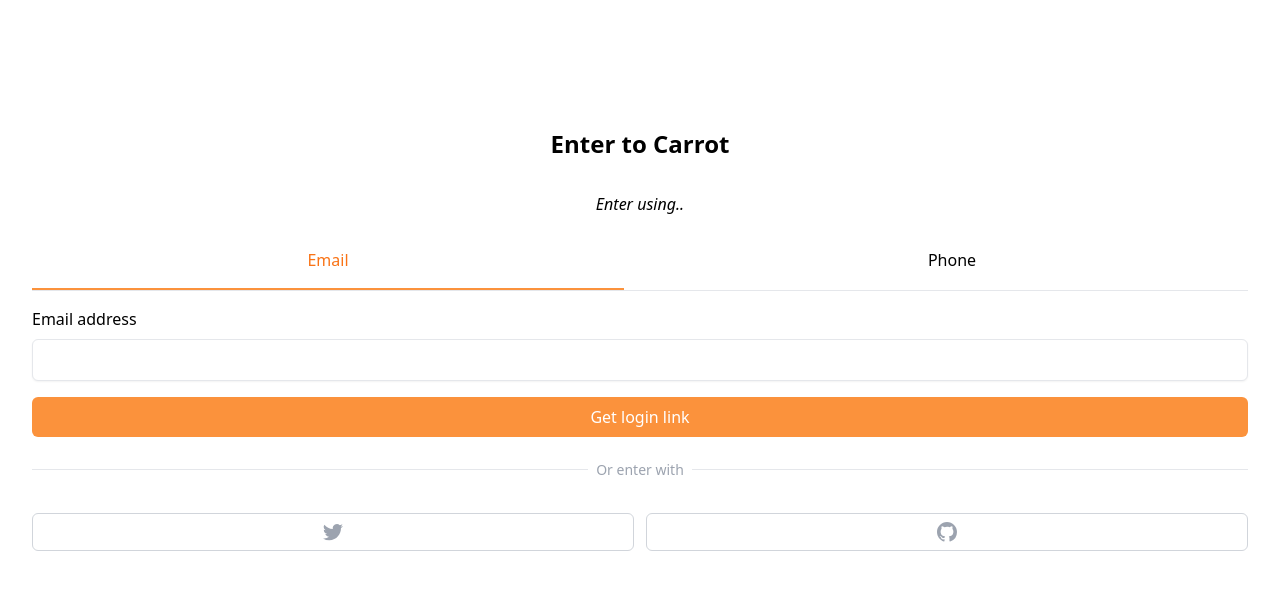
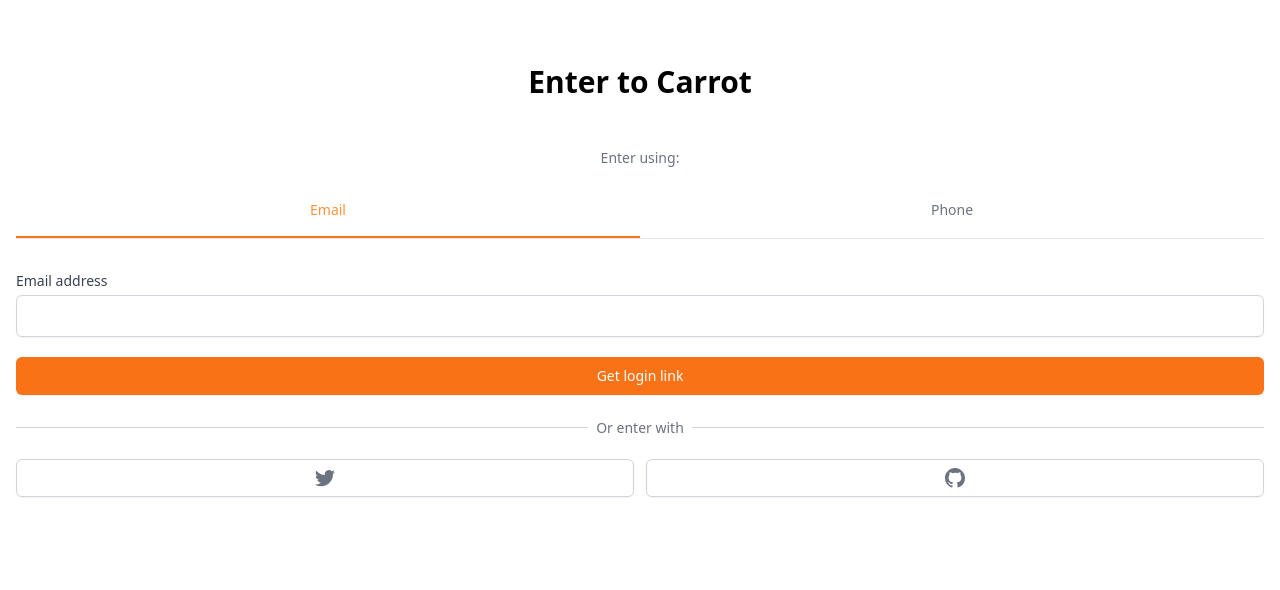
Before and after one commit to mjjomdev/carrot-market, a Next.js app: page /enter in a window 1280 px wide. Shown: the top 590 px of the page. Built offline with nearby package versions, Linux system fonts and the light colour scheme.

Commit message:
ADD: detail & upload

```diff
--- a/pages/enter.tsx
+++ b/pages/enter.tsx
@@ -1,52 +1,89 @@
+import type { NextPage } from "next";
 import { useState } from "react";
 
-function convertClassnames(...classnames: string[]) {
-  return classnames.join(' ');
+function cls(...classnames: string[]) {
+  return classnames.join(" ");
 }
 
-export default function Enter() {
+const Enter: NextPage = () => {
   const [method, setMethod] = useState<"email" | "phone">("email");
   const onEmailClick = () => setMethod("email");
   const onPhoneClick = () => setMethod("phone");
   return (
-    <div className="mt-32 px-8">
-      <h3 className="text-2xl font-bold text-center">Enter to Carrot</h3>
-      <div className="mt-8">
+    <div className="mt-16 px-4">
+      <h3 className="text-3xl font-bold text-center">Enter to Carrot</h3>
+      <div className="mt-12">
         <div className="flex flex-col items-center">
-          <h5 className="italic">Enter using..</h5>
-          <div className="grid border-b w-full mt-8 grid-cols-2 gap-8 font-medium">
-            <button className={convertClassnames('pb-4 border-b-2', method === 'email' ? 'border-orange-400 text-orange-500' : 'border-transparent')} onClick={onEmailClick}>Email</button>
-            <button className={convertClassnames('pb-4 border-b-2', method === 'phone' ? 'border-orange-400 text-orange-500' : 'border-transparent')} onClick={onPhoneClick}>Phone</button>
+          <h5 className="text-sm text-gray-500 font-medium">Enter using:</h5>
+          <div className="grid  border-b  w-full mt-8 grid-cols-2 ">
+            <button
+              className={cls(
+                "pb-4 font-medium text-sm border-b-2",
+                method === "email"
+                  ? " border-orange-500 text-orange-400"
+                  : "border-transparent hover:text-gray-400 text-gray-500"
+              )}
+              onClick={onEmailClick}
+            >
+              Email
+            </button>
+            <button
+              className={cls(
+                "pb-4 font-medium text-sm border-b-2",
+                method === "phone"
+                  ? " border-orange-500 text-orange-400"
+                  : "border-transparent hover:text-gray-400 text-gray-500"
+              )}
+              onClick={onPhoneClick}
+            >
+              Phone
+            </button>
           </div>
         </div>
-        <form className="mt-4">
-          <label>
+        <form className="flex flex-col mt-8">
+          <label htmlFor="input" className="text-sm font-medium text-gray-700">
             {method === "email" ? "Email address" : null}
             {method === "phone" ? "Phone number" : null}
           </label>
-          <div className="mt-2 mb-4">
-            {method === "email" ? <input type="email" className="appearance-none w-full border-gray-200 rounded-md shadow-sm placeholder-gray-300 focus:border-none focus:ring-orange-300" required /> : null}
+          <div className="mt-1">
+            {method === "email" ? (
+              <input
+                id="input"
+                type="email"
+                className="appearance-none w-full px-3 py-2 border border-gray-300 rounded-md shadow-sm placeholder-gray-400 focus:outline-none focus:ring-orange-500 focus:border-orange-500"
+                required
+              />
+            ) : null}
             {method === "phone" ? (
-              <div className="flex">
-                <span className="flex rounded-l-md justify-center items-center border border-r-0 px-4 bg-gray-50 select-none text-gray-400">+82</span>
-                <input type="number" className="appearance-none w-full border-gray-200 rounded-r-md shadow-sm placeholder-gray-300 focus:border-none focus:ring-orange-300" required />
+              <div className="flex rounded-md shadow-sm">
+                <span className="flex items-center justify-center px-3 rounded-l-md border border-r-0 border-gray-300 bg-gray-50 text-gray-500 select-none text-sm">
+                  +82
+                </span>
+                <input
+                  id="input"
+                  type="number"
+                  className="appearance-none w-full px-3 py-2 border border-gray-300 rounded-md rounded-l-none shadow-sm placeholder-gray-400 focus:outline-none focus:ring-orange-500 focus:border-orange-500"
+                  required
+                />
               </div>
             ) : null}
           </div>
-          <button className="text-white bg-orange-400 hover:bg-orange-500 rounded-md w-full font-medium p-2">
+          <button className="mt-5 bg-orange-500 hover:bg-orange-600 text-white py-2 px-4 border border-transparent rounded-md shadow-sm text-sm font-medium focus:ring-2 focus:ring-offset-2 focus:ring-orange-500 focus:outline-none ">
             {method === "email" ? "Get login link" : null}
             {method === "phone" ? "Get one-time password" : null}
           </button>
         </form>
         <div className="mt-8">
           <div className="relative">
-            <div className="absolute w-full border-t" />
-            <div className="relative -top-3 text-center">
-              <span className="bg-white px-2 text-sm text-gray-400">Or enter with</span>
+            <div className="absolute w-full border-t border-gray-300" />
+            <div className="relative -top-3 text-center ">
+              <span className="bg-white px-2 text-sm text-gray-500">
+                Or enter with
+              </span>
             </div>
           </div>
-          <div className="grid grid-cols-2 gap-3 mt-5">
-            <button className="flex justify-center items-center py-2 border border-gray-300 rounded-md bg-white text-sm font-medium text-gray-400">
+          <div className="grid grid-cols-2 mt-2 gap-3">
+            <button className="flex justify-center items-center py-2 px-4 border border-gray-300 rounded-md shadow-sm bg-white text-sm font-medium text-gray-500 hover:bg-gray-50">
               <svg
                 className="w-5 h-5"
                 aria-hidden="true"
@@ -56,7 +93,7 @@
                 <path d="M6.29 18.251c7.547 0 11.675-6.253 11.675-11.675 0-.178 0-.355-.012-.53A8.348 8.348 0 0020 3.92a8.19 8.19 0 01-2.357.646 4.118 4.118 0 001.804-2.27 8.224 8.224 0 01-2.605.996 4.107 4.107 0 00-6.993 3.743 11.65 11.65 0 01-8.457-4.287 4.106 4.106 0 001.27 5.477A4.073 4.073 0 01.8 7.713v.052a4.105 4.105 0 003.292 4.022 4.095 4.095 0 01-1.853.07 4.108 4.108 0 003.834 2.85A8.233 8.233 0 010 16.407a11.616 11.616 0 006.29 1.84" />
               </svg>
             </button>
-            <button className="flex justify-center items-center py-2 border border-gray-300 rounded-md bg-white text-sm font-medium text-gray-400">
+            <button className="flex justify-center items-center py-2 px-4 border border-gray-300 rounded-md shadow-sm bg-white text-sm font-medium text-gray-500 hover:bg-gray-50">
               <svg
                 className="w-5 h-5"
                 aria-hidden="true"
@@ -75,4 +112,5 @@
       </div>
     </div>
   );
-}
+};
+export default Enter;
--- a/pages/index.tsx
+++ b/pages/index.tsx
@@ -1,7 +1,84 @@
 import type { NextPage } from "next";
 
+// Note
+// icons: heroicons
+// space-x
+
 const Home: NextPage = () => {
-  return null;
+  return (
+    <div className="flex flex-col space-y-5 py-10">
+      {[1, 1, 1, 1, 1, 1, 1, 1, 1, 1, 1, 1].map((_, i) => (
+        <div
+          key={i}
+          className="flex px-4  border-b pb-5 cursor-pointer justify-between"
+        >
+          <div className="flex space-x-4">
+            <div className="w-20 h-20 bg-gray-400 rounded-md" />
+            <div className="pt-2 flex flex-col">
+              <h3 className="text-sm font-medium text-gray-900">
+                New iPhone 14
+              </h3>
+              <span className="text-xs text-gray-500">Black</span>
+              <span className="font-medium mt-1 text-gray-900">$95</span>
+            </div>
+          </div>
+          <div className="flex space-x-2 items-end justify-end">
+            <div className="flex space-x-0.5 items-center text-sm  text-gray-600">
+              <svg
+                className="w-4 h-4"
+                fill="none"
+                stroke="currentColor"
+                viewBox="0 0 24 24"
+                xmlns="http://www.w3.org/2000/svg"
+              >
+                <path
+                  strokeLinecap="round"
+                  strokeLinejoin="round"
+                  strokeWidth="2"
+                  d="M4.318 6.318a4.5 4.5 0 000 6.364L12 20.364l7.682-7.682a4.5 4.5 0 00-6.364-6.364L12 7.636l-1.318-1.318a4.5 4.5 0 00-6.364 0z"
+                ></path>
+              </svg>
+              <span>1</span>
+            </div>
+            <div className="flex space-x-0.5 items-center text-sm  text-gray-600">
+              <svg
+                className="w-4 h-4"
+                fill="none"
+                stroke="currentColor"
+                viewBox="0 0 24 24"
+                xmlns="http://www.w3.org/2000/svg"
+              >
+                <path
+                  strokeLinecap="round"
+                  strokeLinejoin="round"
+                  strokeWidth="2"
+                  d="M8 12h.01M12 12h.01M16 12h.01M21 12c0 4.418-4.03 8-9 8a9.863 9.863 0 01-4.255-.949L3 20l1.395-3.72C3.512 15.042 3 13.574 3 12c0-4.418 4.03-8 9-8s9 3.582 9 8z"
+                ></path>
+              </svg>
+              <span>1</span>
+            </div>
+          </div>
+        </div>
+      ))}
+      <button className="fixed hover:bg-orange-500 transition-colors cursor-pointer  bottom-24 right-5 shadow-xl bg-orange-400 rounded-full p-4 text-white">
+        <svg
+          className="h-6 w-6"
+          xmlns="http://www.w3.org/2000/svg"
+          fill="none"
+          viewBox="0 0 24 24"
+          stroke="currentColor"
+          aria-hidden="true"
+        >
+          <path
+            strokeLinecap="round"
+            strokeLinejoin="round"
+            strokeWidth="2"
+            d="M12 6v6m0 0v6m0-6h6m-6 0H6"
+          />
+        </svg>
+      </button>
+    </div>
+  );
 };
 
 export default Home;
--- /dev/null
+++ b/pages/items/upload.tsx
@@ -0,0 +1,64 @@
+import type { NextPage } from "next";
+
+const Upload: NextPage = () => {
+  return (
+    <div className="px-4 py-16">
+      <div>
+        <label className="w-full cursor-pointer text-gray-600 hover:border-orange-500 hover:text-orange-500 flex items-center justify-center border-2 border-dashed border-gray-300 h-48 rounded-md">
+          <svg
+            className="h-12 w-12"
+            stroke="currentColor"
+            fill="none"
+            viewBox="0 0 48 48"
+            aria-hidden="true"
+          >
+            <path
+              d="M28 8H12a4 4 0 00-4 4v20m32-12v8m0 0v8a4 4 0 01-4 4H12a4 4 0 01-4-4v-4m32-4l-3.172-3.172a4 4 0 00-5.656 0L28 28M8 32l9.172-9.172a4 4 0 015.656 0L28 28m0 0l4 4m4-24h8m-4-4v8m-12 4h.02"
+              strokeWidth={2}
+              strokeLinecap="round"
+              strokeLinejoin="round"
+            />
+          </svg>
+          <input className="hidden" type="file" />
+        </label>
+      </div>
+      <div className="my-5">
+        <label
+          className="mb-1 block text-sm font-medium text-gray-700"
+          htmlFor="price"
+        >
+          Price
+        </label>
+        <div className="rounded-md relative flex  items-center shadow-sm">
+          <div className="absolute left-0 pointer-events-none pl-3 flex items-center justify-center">
+            <span className="text-gray-500 text-sm">$</span>
+          </div>
+          <input
+            id="price"
+            className="appearance-none pl-7 w-full px-3 py-2 border border-gray-300 rounded-md shadow-sm placeholder-gray-400 focus:outline-none focus:ring-orange-500 focus:border-orange-500"
+            type="text"
+            placeholder="0.00"
+          />
+          <div className="absolute right-0 pointer-events-none pr-3 flex items-center">
+            <span className="text-gray-500">USD</span>
+          </div>
+        </div>
+      </div>
+      <div>
+        <label className="mb-1 block text-sm font-medium text-gray-700">
+          Description
+        </label>
+
+        <textarea
+          className="mt-1 shadow-sm w-full focus:ring-orange-500 rounded-md border-gray-300 focus:border-orange-500 "
+          rows={4}
+        />
+      </div>
+      <button className="mt-5 w-full bg-orange-500 hover:bg-orange-600 text-white py-2 px-4 border border-transparent rounded-md shadow-sm text-sm font-medium focus:ring-2 focus:ring-offset-2 focus:ring-orange-500 focus:outline-none ">
+        Upload product
+      </button>
+    </div>
+  );
+};
+
+export default Upload;
```
Also changed, not shown: pages/items/[id].tsx (added, +70 -0 lines).
